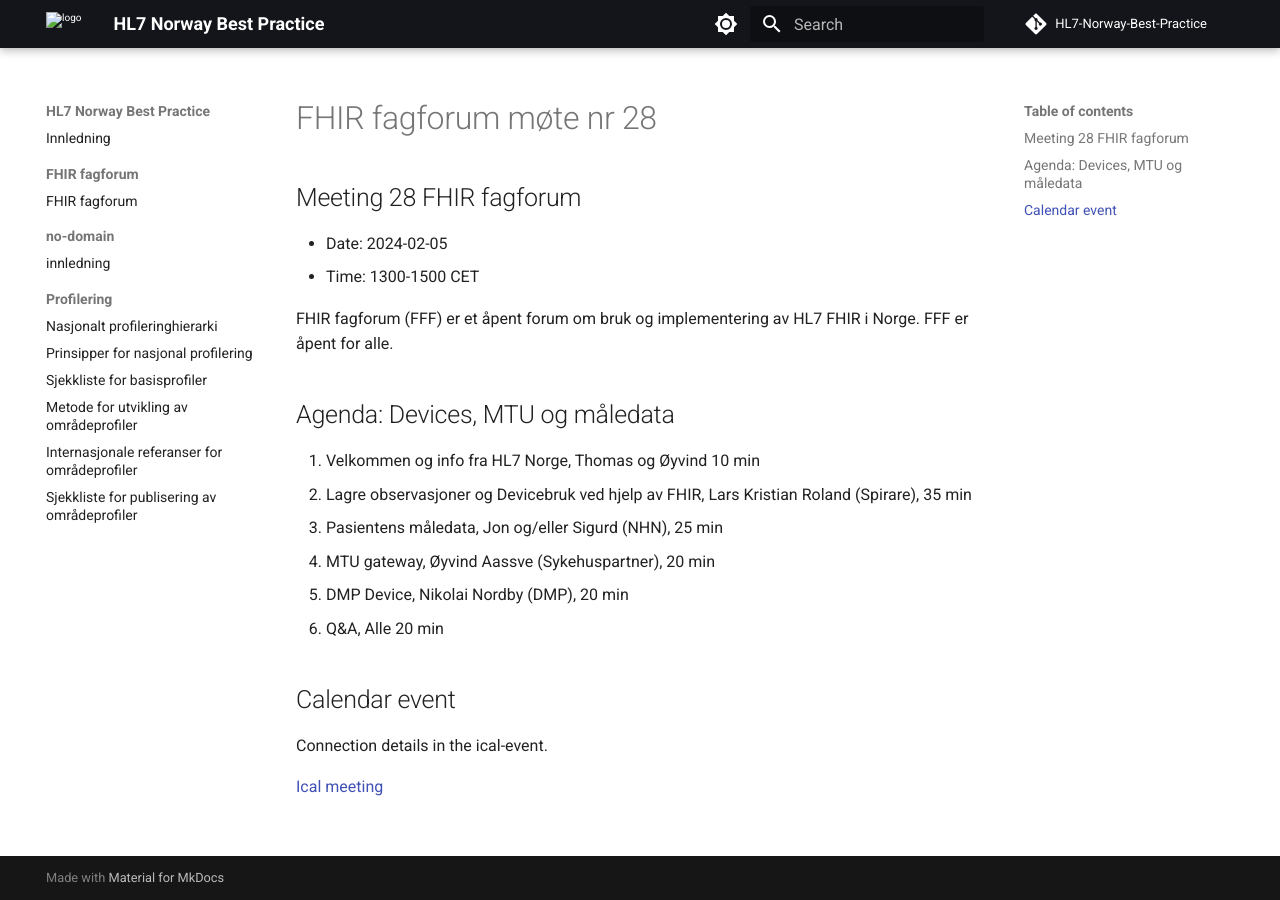
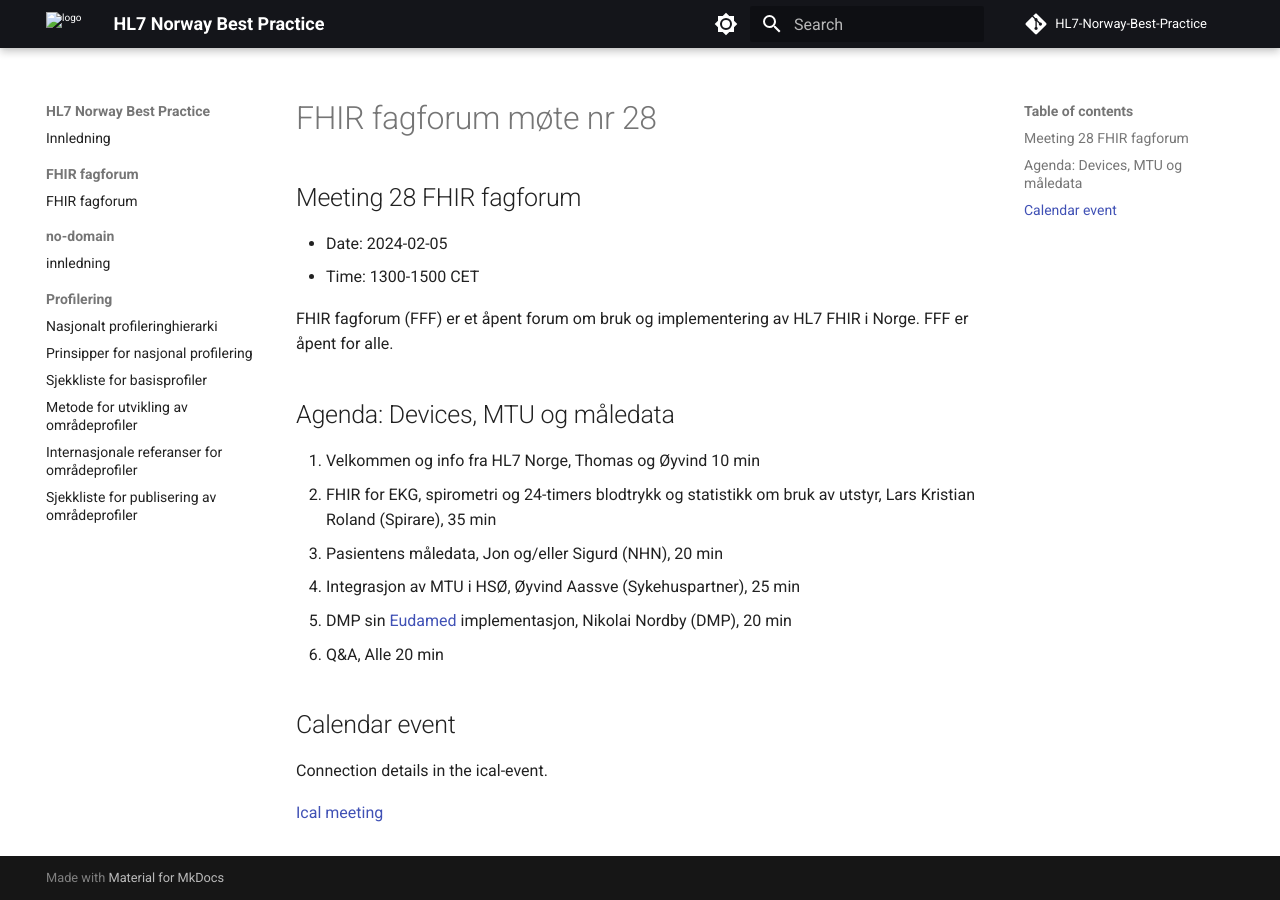
Before and after one commit to HL7Norway/best-practice, an MkDocs documentation site: the page built from docs/FHIR-faglig-forum/_agenda/2025-02-05-agenda.md, in a window 1280 px wide. Built offline with MkDocs 1.6.1 and Material for MkDocs 9.7.7, drawn with Linux system fonts in a browser that asks for light colours; comment, search, counter and statistics services are not loaded.

Commit message:
Forslag til agenda FFF 28

```diff
--- a/docs/FHIR-faglig-forum/_agenda/2025-02-05-agenda.md
+++ b/docs/FHIR-faglig-forum/_agenda/2025-02-05-agenda.md
@@ -16,10 +16,10 @@
 ## Agenda: Devices, MTU og måledata
 
 1. Velkommen og info fra HL7 Norge, Thomas og Øyvind 10 min
-2. Lagre observasjoner og Devicebruk ved hjelp av FHIR, Lars Kristian Roland (Spirare), 35 min
-3. Pasientens måledata, Jon og/eller Sigurd (NHN), 25 min
-4. MTU gateway, Øyvind Aassve (Sykehuspartner), 20 min
-5. DMP Device, Nikolai Nordby (DMP), 20 min
+2. FHIR for EKG, spirometri og 24-timers blodtrykk og statistikk om bruk av utstyr, Lars Kristian Roland (Spirare), 35 min
+3. Pasientens måledata, Jon og/eller Sigurd (NHN), 20 min
+4. Integrasjon av MTU i HSØ, Øyvind Aassve (Sykehuspartner), 25 min
+5. DMP sin [Eudamed](https://webgate.ec.europa.eu/eudamed/landing-page#/) implementasjon, Nikolai Nordby (DMP), 20 min
 6. Q&A, Alle 20 min
 
 ## Calendar event
```
Also changed, not shown: docs/FHIR-faglig-forum/_agenda/2025-04-02-agenda.md (added, +24 -0 lines).
